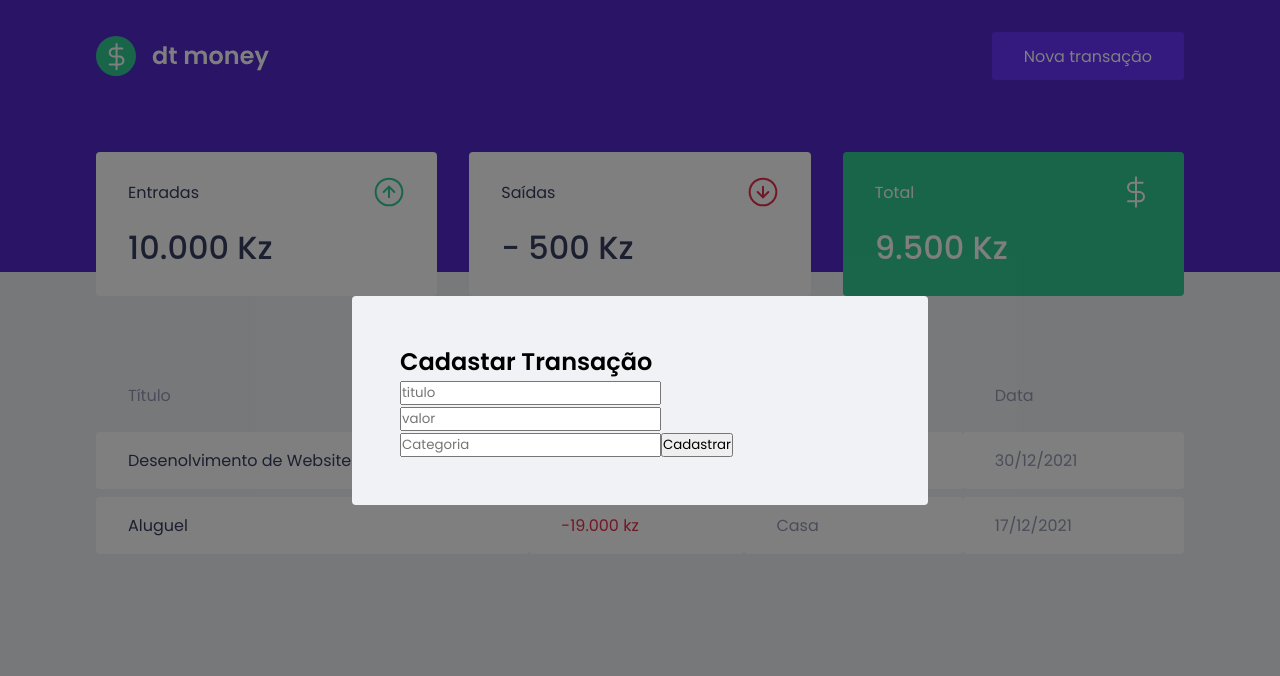
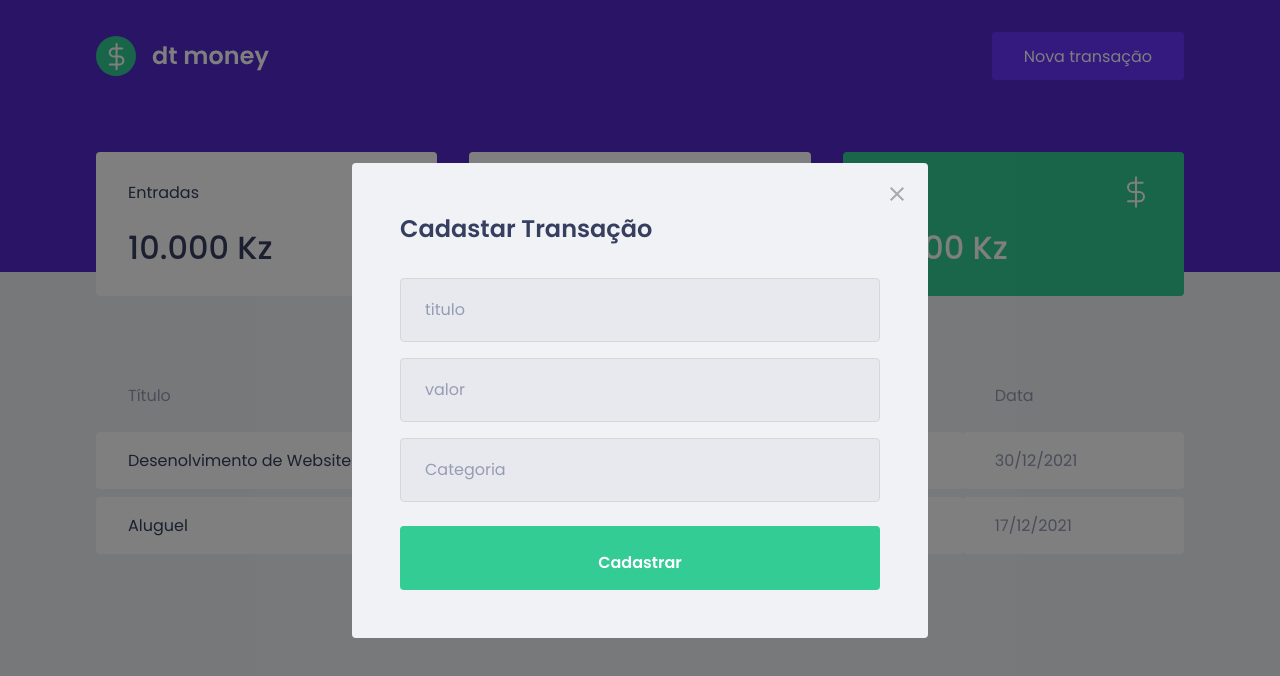
Before and after one commit to curioussdev/dt-money, a React (Create React App) app: page / in a window 1280 px wide. Both pictures are taken after a click on the button "Nova transação". Shown: the top 676 px of the page. Built offline with nearby package versions, Linux system fonts and the light colour scheme; no server answers; what miragejs would draw is missing.

Commit message:
estilizando modal

```diff
--- a/src/components/NewTransactionModal/index.tsx
+++ b/src/components/NewTransactionModal/index.tsx
@@ -1,5 +1,6 @@
 import Modal from 'react-modal';
 import { Container } from './styles';
+import closeImg from '../../assets/close.svg';
 
 interface newTransactionModalProps {
     isOpen: boolean;
@@ -15,6 +16,15 @@
         overlayClassName="react-modal-overlay" // formatar o backgrond do modal
         className="react-modal-content" // formatar a estilização do modal
       >
+
+          <button
+            type='button'
+            onClick={onRequestClose}
+            className="react-modal-close"
+          >
+            <img src={closeImg} alt="Fechar modal" />
+          </button>
+
         <Container>
             <h2>Cadastar Transação</h2>
 
--- a/src/components/NewTransactionModal/styles.ts
+++ b/src/components/NewTransactionModal/styles.ts
@@ -1,5 +1,49 @@
 import styled from 'styled-components';
 
 export const Container = styled.form`
+    h2{
+        color: var(--text-title);
+        font-size: 1.5rem;
+        margin-bottom: 2rem;
+    }
 
+    input{
+        width: 100%;
+        padding: 0 1.5rem;
+        height: 4rem;
+        border-radius: 0.25rem;
+
+        border: 1PX solid #D7D7D7;
+        background: #E7E9EE;
+
+        font-weight: 400;
+        font-size: 1rem;
+
+        &::placeholder{
+            color: var(--text-body)
+        }
+
+        & + input {
+            margin-top: 1rem; // 1rem de distância a todo input a partir do segundo
+        }
+    }
+
+    button[type="submit"]{
+        width: 100%;
+        padding: 1.5rem;
+        height: 4rem;
+        background: var(--green);
+        color: #FFF;
+        border-radius: 0.25rem;
+        border: 0;
+        font-size: 1rem;
+        margin-top: 1.5rem;
+        font-weight: 600;
+
+        transition: filter 0.2s;
+
+        &:hover{
+            filter: brightness(0.9);
+        }
+    }
 `;
--- a/src/styles/global.ts
+++ b/src/styles/global.ts
@@ -79,4 +79,20 @@
         position: relative;
         border-radius: 0.25rem;
         }
+
+        .react-modal-close{
+            position: absolute;
+            right: 1.5rem;
+            top: 1.5rem;
+            border: 0;
+            background: transparent;
+
+            transition: 0.2s;
+
+            &:hover{
+            filter : brightness(0.8);
+            }
+        }
+
+
 `;
```
